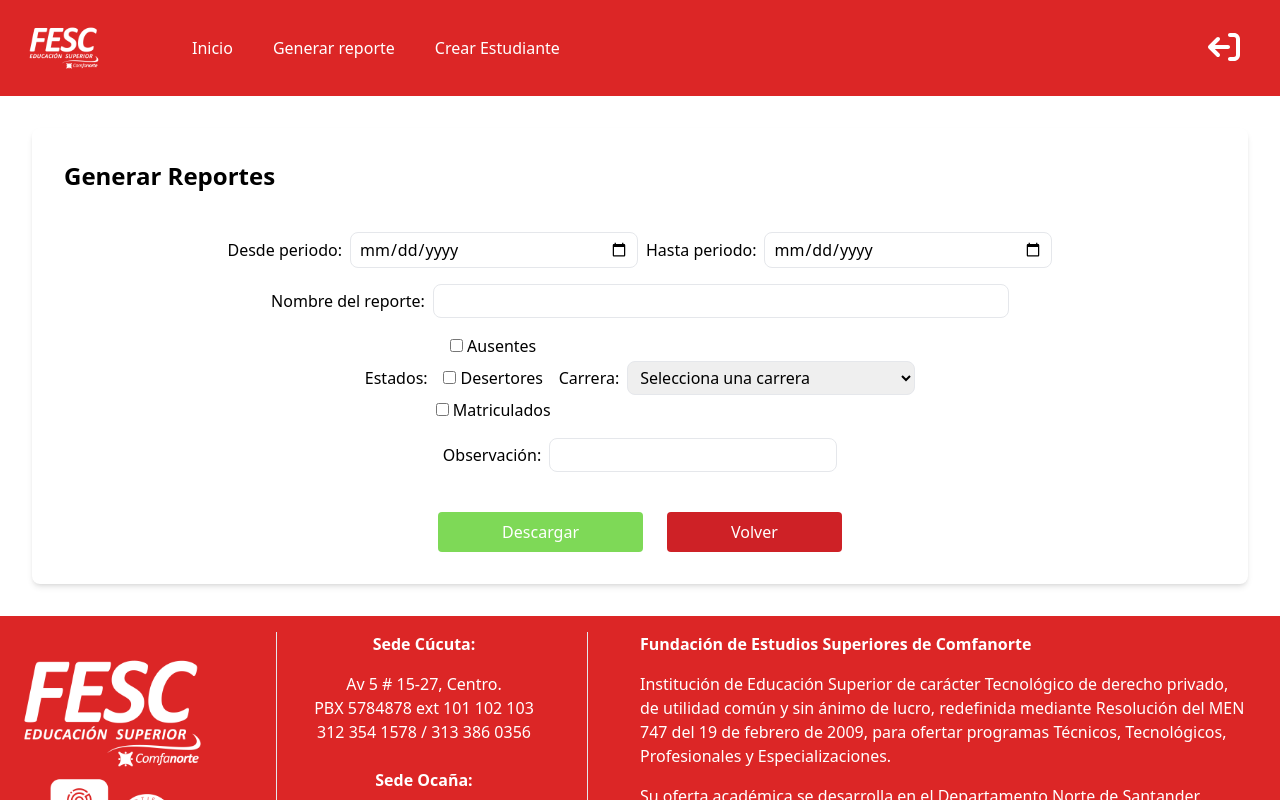
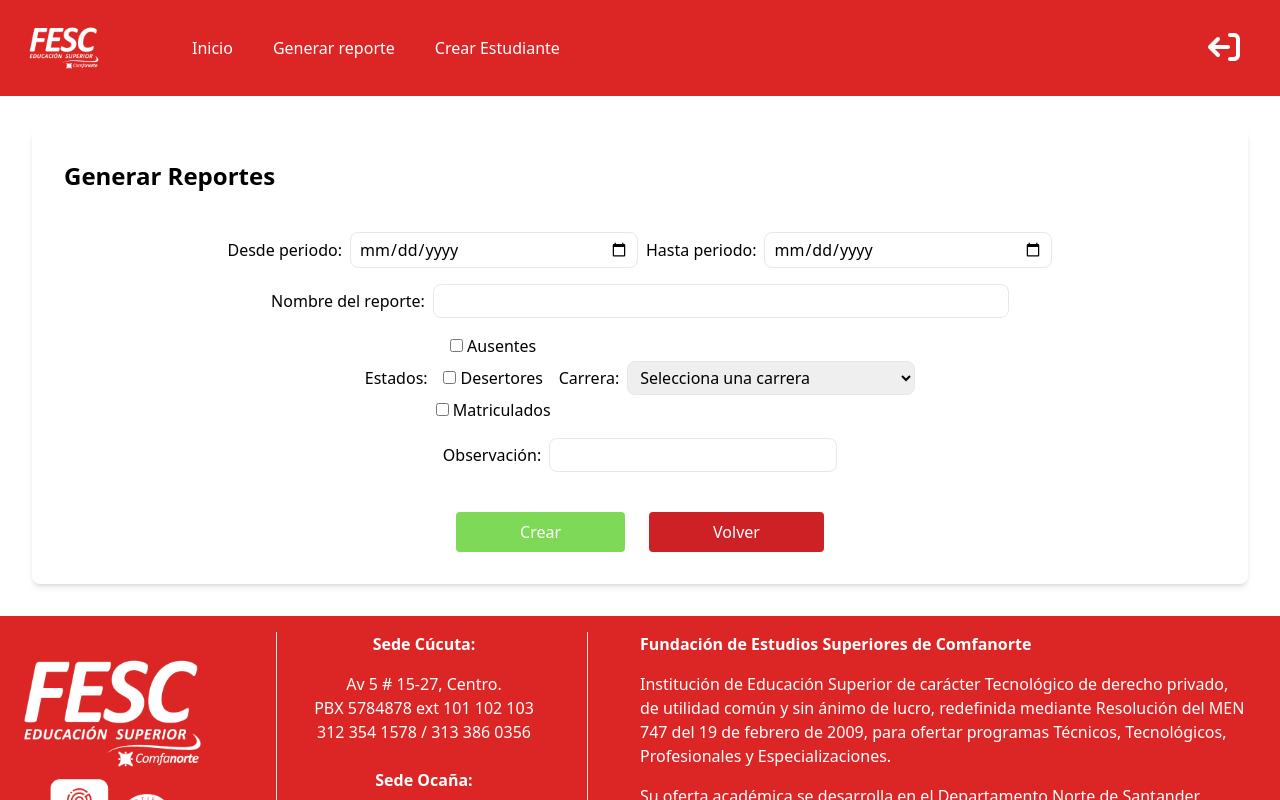
Before and after one commit to FESC-PPA/FRONT-SIBIES, a React (Create React App) app: page /reportes in a window 1280 px wide. Shown: the top 800 px of the page. Built offline with nearby package versions, Linux system fonts and the light colour scheme.

Commit message:
SIB-22 Implementacion de botones

```diff
--- a/src/components/FormularioGenerarReporte.js
+++ b/src/components/FormularioGenerarReporte.js
@@ -65,11 +65,17 @@ const FormularioGenerarReporte = () => {
           <select className="border rounded-lg py-1 px-2 w-1/4">
             <option value="">Selecciona una carrera</option>
             <option value="1">Diseño Gráfico</option>
-            <option value="2">Diseño y Administración de Negocios de la Moda</option>
+            <option value="2">
+              Diseño y Administración de Negocios de la Moda
+            </option>
             <option value="3">Administración Turística y Hotelera</option>
             <option value="4">Ingeniería de Software</option>
-            <option value="5">Administración de Negocios Internacionales</option>
-            <option value="6">Administración de Negocios Internacionales - Distancia</option>
+            <option value="5">
+              Administración de Negocios Internacionales
+            </option>
+            <option value="6">
+              Administración de Negocios Internacionales - Distancia
+            </option>
             <option value="7">Administración Financiera</option>
             <option value="8">Gestión Logística Empresarial</option>
           </select>
@@ -81,12 +87,9 @@ const FormularioGenerarReporte = () => {
       </div>
 
       <div className="flex justify-center space-x-6 mt-10">
-        <Link
-          to=""
-          className="bg-custom-button-bgColor-accept text-white px-16 py-2 rounded"
-        >
-          Descargar
-        </Link>
+        <button className="bg-custom-button-bgColor-accept text-white px-16 py-2 rounded">
+          Crear
+        </button>
         <Link
           to="/dashboard"
           className="bg-custom-button-bgColor text-white px-16 py-2 rounded"
--- a/src/components/FormularioHistorialEstado.js
+++ b/src/components/FormularioHistorialEstado.js
@@ -41,12 +41,9 @@ const FormularioHistorialEstado = () => {
         </div>
       </div>
       <div className="flex justify-center space-x-6 mt-10">
-        <Link
-          to=""
-          className="bg-custom-button-bgColor-accept text-white px-16 py-2 rounded"
-        >
+        <button className="bg-custom-button-bgColor-accept text-white px-16 py-2 rounded">
           Crear
-        </Link>
+        </button>
         <Link
           to="/dashboard"
           className="bg-custom-button-bgColor text-white px-16 py-2 rounded"
```
